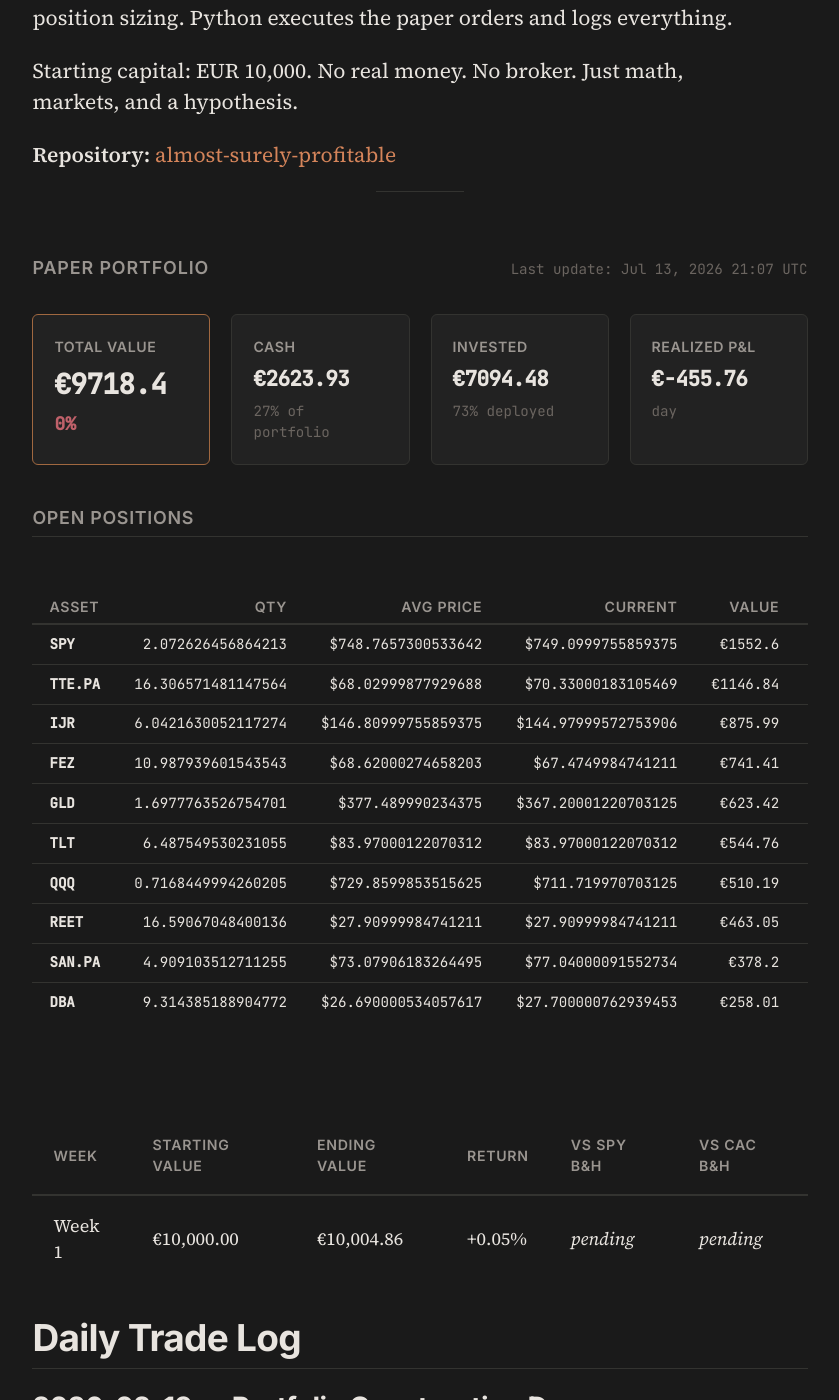
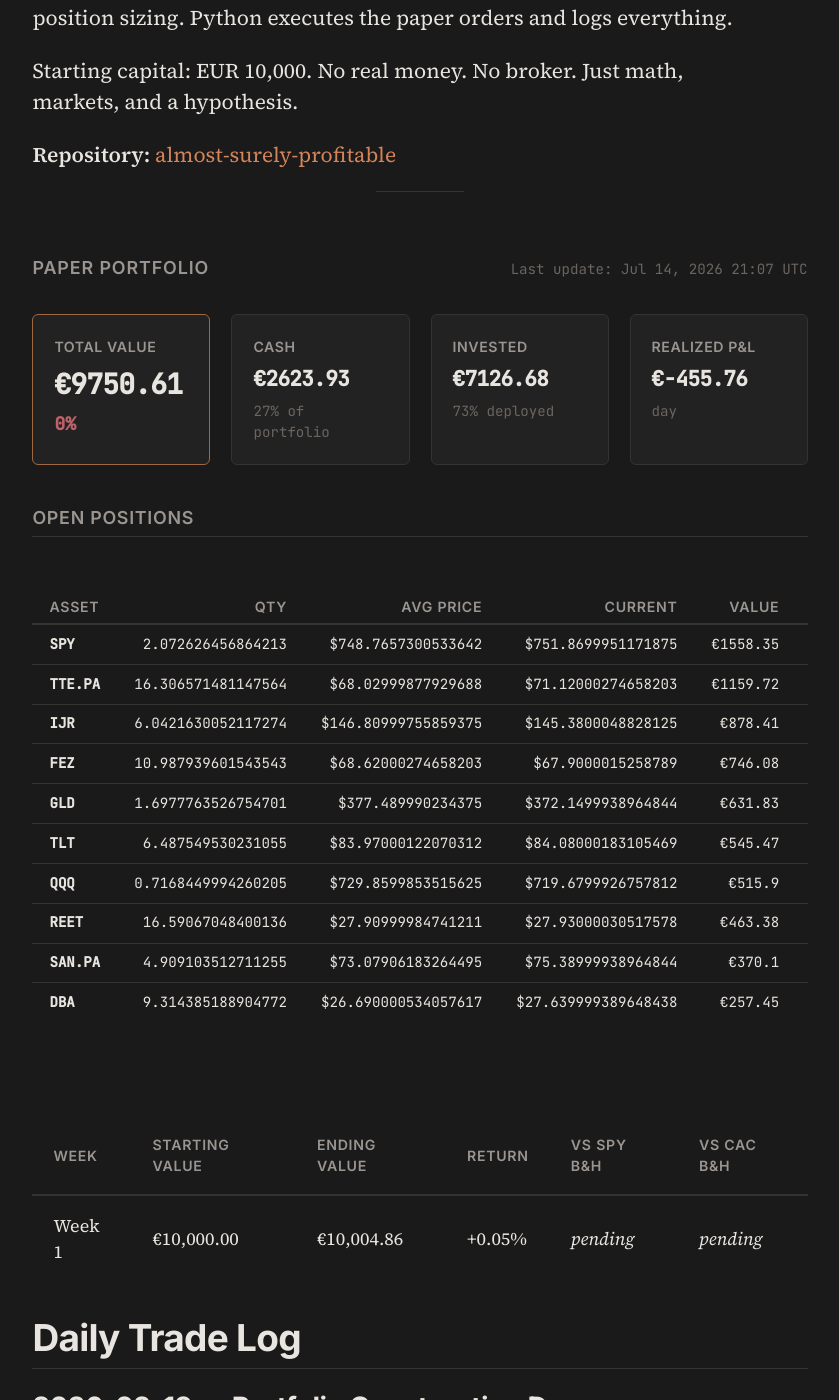
Before and after one commit to Alm0stSurely/alm0stsurely.github.io, a Jekyll site: the page built from trading.md, in a window 1280 px wide and 1400 px high, scrolled down 854 px. Shown: the whole window, without its empty margins (220-1059 px from the left). Built offline with Jekyll 4.4.1, drawn with Linux system fonts in a browser that asks for light colours.

Commit message:
Update portfolio and trading analysis for 2026-07-14

```diff
--- a/_data/portfolio.json
+++ b/_data/portfolio.json
@@ -1,99 +1,112 @@
 {
-  "last_updated": "2026-07-13T21:07:48.646702",
+  "last_updated": "2026-07-14T21:07:07.101554",
   "cash": 2623.9251271693415,
-  "positions_value": 7094.476972911553,
-  "total_value": 9718.402100080895,
+  "positions_value": 7126.6838384880775,
+  "total_value": 9750.608965657419,
   "total_realized_pnl": -455.7564426120672,
+  "cash_pct": 0.26910371817914736,
+  "daily_change": 32.20686557652334,
+  "daily_change_pct": 0.003314008336437865,
   "positions": [
     {
       "ticker": "SPY",
       "quantity": 2.072626456864213,
       "avg_price": 748.7657300533642,
-      "current_price": 749.0999755859375,
-      "market_value": 1552.6044282357502,
-      "unrealized_pnl": 0.6927661339000434,
-      "unrealized_pnl_pct": 0.0004463953399008467
+      "current_price": 751.8699951171875,
+      "market_value": 1558.3456440022496,
+      "weight": 0.15982034040036808,
+      "unrealized_pnl": 6.433981900399431,
+      "unrealized_pnl_pct": 0.0041458428707762205
     },
     {
       "ticker": "TTE.PA",
       "quantity": 16.306571481147564,
       "avg_price": 68.02999877929688,
-      "current_price": 70.33000183105469,
-      "market_value": 1146.8412021273323,
-      "unrealized_pnl": 37.50516417034631,
-      "unrealized_pnl_pct": 0.033808659312481976
+      "current_price": 71.12000274658203,
+      "market_value": 1159.723408526551,
+      "weight": 0.11893856195148513,
+      "unrealized_pnl": 50.387370569565064,
+      "unrealized_pnl_pct": 0.045421196865073635
     },
     {
       "ticker": "IJR",
       "quantity": 6.0421630052117274,
       "avg_price": 146.80999755859375,
-      "current_price": 144.97999572753906,
-      "market_value": 875.9927666806908,
-      "unrealized_pnl": -11.057169363068354,
-      "unrealized_pnl_pct": -0.012465103613425989
+      "current_price": 145.3800048828125,
+      "market_value": 878.40968720043,
+      "weight": 0.09008767455389435,
+      "unrealized_pnl": -8.640248843329232,
+      "unrealized_pnl_pct": -0.009740431166552724
     },
     {
       "ticker": "FEZ",
       "quantity": 10.987939601543543,
       "avg_price": 68.62000274658203,
-      "current_price": 67.4749984741211,
-      "market_value": 741.4112078478853,
-      "unrealized_pnl": -12.581237789310087,
-      "unrealized_pnl_pct": -0.016686158942451665
+      "current_price": 67.9000015258789,
+      "market_value": 746.0811157110718,
+      "weight": 0.0765163610128189,
+      "unrealized_pnl": -7.911329926123585,
+      "unrealized_pnl_pct": -0.01049258513384409
     },
     {
       "ticker": "GLD",
       "quantity": 1.6977763526754701,
       "avg_price": 377.489990234375,
-      "current_price": 367.20001220703125,
-      "market_value": 623.4234974272416,
-      "unrealized_pnl": -17.4700813643744,
-      "unrealized_pnl_pct": -0.027258942736348945
+      "current_price": 372.1499938964844,
+      "market_value": 631.8274592857717,
+      "weight": 0.06479876913443343,
+      "unrealized_pnl": -9.066119505844313,
+      "unrealized_pnl_pct": -0.014146060759320112
     },
     {
       "ticker": "TLT",
       "quantity": 6.487549530231055,
       "avg_price": 83.97000122070312,
-      "current_price": 83.97000122070312,
-      "market_value": 544.7595419728736,
-      "unrealized_pnl": 0.0,
-      "unrealized_pnl_pct": 0.0
+      "current_price": 84.08000183105469,
+      "market_value": 545.4731763808851,
+      "weight": 0.055942472752429515,
+      "unrealized_pnl": 0.7136344080114441,
+      "unrealized_pnl_pct": 0.0013099989133315256
     },
     {
       "ticker": "QQQ",
       "quantity": 0.7168449994260205,
       "avg_price": 729.8599853515625,
-      "current_price": 711.719970703125,
-      "market_value": 510.192901990169,
-      "unrealized_pnl": -13.003578790247184,
-      "unrealized_pnl_pct": -0.024854102173719975
+      "current_price": 719.6799926757812,
+      "market_value": 515.8990039365889,
+      "weight": 0.05290941373545332,
+      "unrealized_pnl": -7.297476843827326,
+      "unrealized_pnl_pct": -0.013947870660257848
     },
     {
       "ticker": "REET",
       "quantity": 16.59067048400136,
       "avg_price": 27.90999984741211,
-      "current_price": 27.90999984741211,
-      "market_value": 463.04561067694254,
-      "unrealized_pnl": 0.0,
-      "unrealized_pnl_pct": 0.0
+      "current_price": 27.93000030517578,
+      "market_value": 463.3774316812288,
+      "weight": 0.04752292224139935,
+      "unrealized_pnl": 0.3318210042862688,
+      "unrealized_pnl_pct": 0.0007166054415269547
     },
     {
       "ticker": "SAN.PA",
       "quantity": 4.909103512711255,
       "avg_price": 73.07906183264495,
-      "current_price": 77.04000091552734,
-      "market_value": 378.19733911369354,
-      "unrealized_pnl": 19.44465996541324,
-      "unrealized_pnl_pct": 0.05420073798912686
+      "current_price": 75.38999938964844,
+      "market_value": 370.0973108270225,
+      "weight": 0.03795632786942239,
+      "unrealized_pnl": 11.34463167874219,
+      "unrealized_pnl_pct": 0.03162243054372621
     },
     {
       "ticker": "DBA",
       "quantity": 9.314385188904772,
       "avg_price": 26.690000534057617,
-      "current_price": 27.700000762939453,
-      "market_value": 258.00847683897416,
-      "unrealized_pnl": 9.407531172687403,
-      "unrealized_pnl_pct": 0.03784189616605781
+      "current_price": 27.639999389648438,
+      "market_value": 257.44960093627833,
+      "weight": 0.02640343816914826,
+      "unrealized_pnl": 8.848655269991582,
+      "unrealized_pnl_pct": 0.03559381178649943
     }
   ]
 }
```
Also changed, not shown: _trading_analysis.md (+34 -36 lines).
